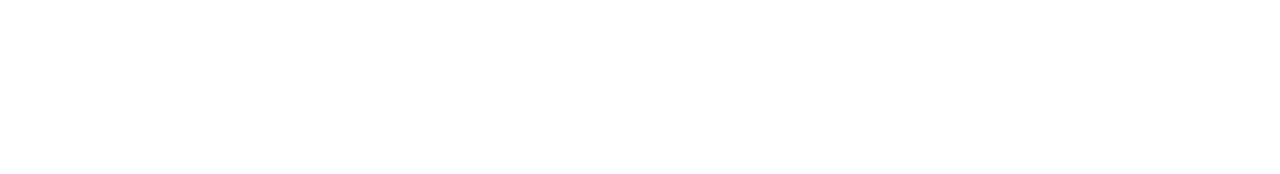
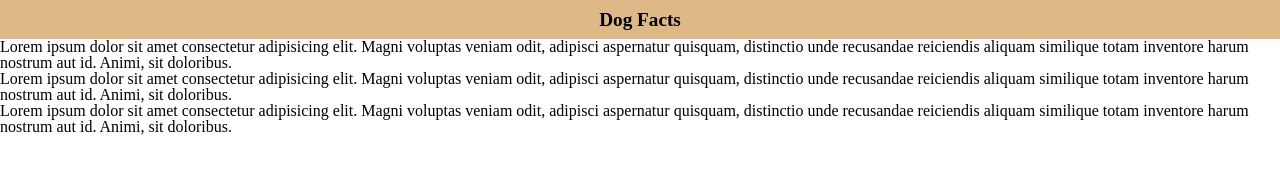
Before and after one commit to tonyschwebach/dog-facts, a plain HTML site: page index.html in a window 1280 px wide. Drawn offline with Linux system fonts and the light colour scheme.

Commit message:
added heading and paragraphs

```diff
--- a/index.html
+++ b/index.html
@@ -3,13 +3,21 @@
     <head>
         <meta charset="utf-8">
         <meta http-equiv="X-UA-Compatible" content="IE=edge">
-        <title></title>
+        <title>Dog Facts</title>
         <meta name="description" content="">
         <meta name="viewport" content="width=device-width, initial-scale=1">
         <link rel="stylesheet" href="./reset.css">
         <link rel="stylesheet" href="./style.css">
     </head>
+    <header>
+        <h1>Dog Facts</h1>
+    </header>
     <body>
+    <main>
+        <p>Lorem ipsum dolor sit amet consectetur adipisicing elit. Magni voluptas veniam odit, adipisci aspernatur quisquam, distinctio unde recusandae reiciendis aliquam similique totam inventore harum nostrum aut id. Animi, sit doloribus.</p>
+        <p>Lorem ipsum dolor sit amet consectetur adipisicing elit. Magni voluptas veniam odit, adipisci aspernatur quisquam, distinctio unde recusandae reiciendis aliquam similique totam inventore harum nostrum aut id. Animi, sit doloribus.</p>
+        <p>Lorem ipsum dolor sit amet consectetur adipisicing elit. Magni voluptas veniam odit, adipisci aspernatur quisquam, distinctio unde recusandae reiciendis aliquam similique totam inventore harum nostrum aut id. Animi, sit doloribus.</p>
+    </main>
 
     </body>
 </html>
--- a/style.css
+++ b/style.css
@@ -0,0 +1,11 @@
+header {
+    background-color: burlywood;
+    padding: 10px;
+    text-align: center;
+}
+
+h1 {
+    font-size: larger;
+    color: black;
+    font-weight: bolder;
+}
```
